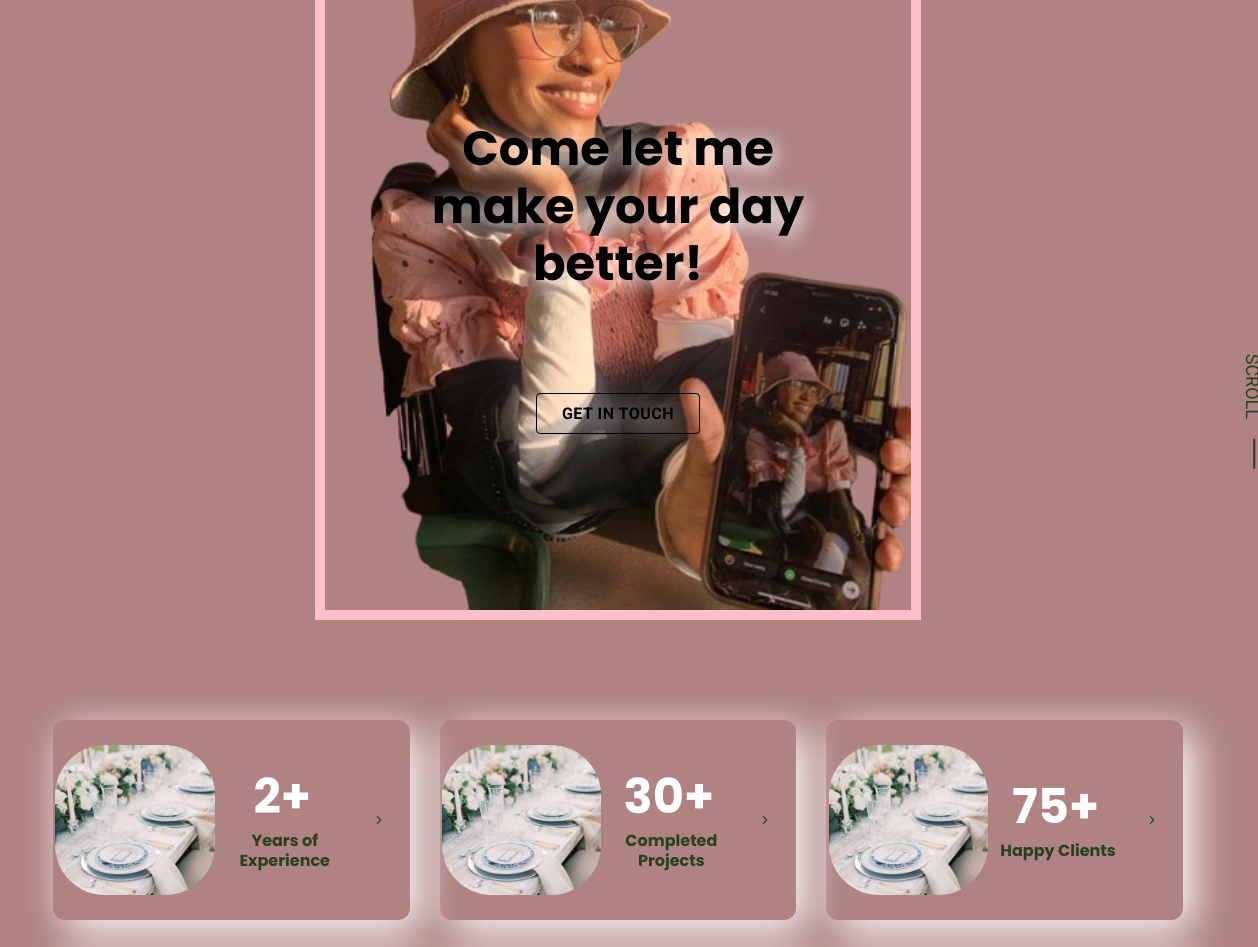
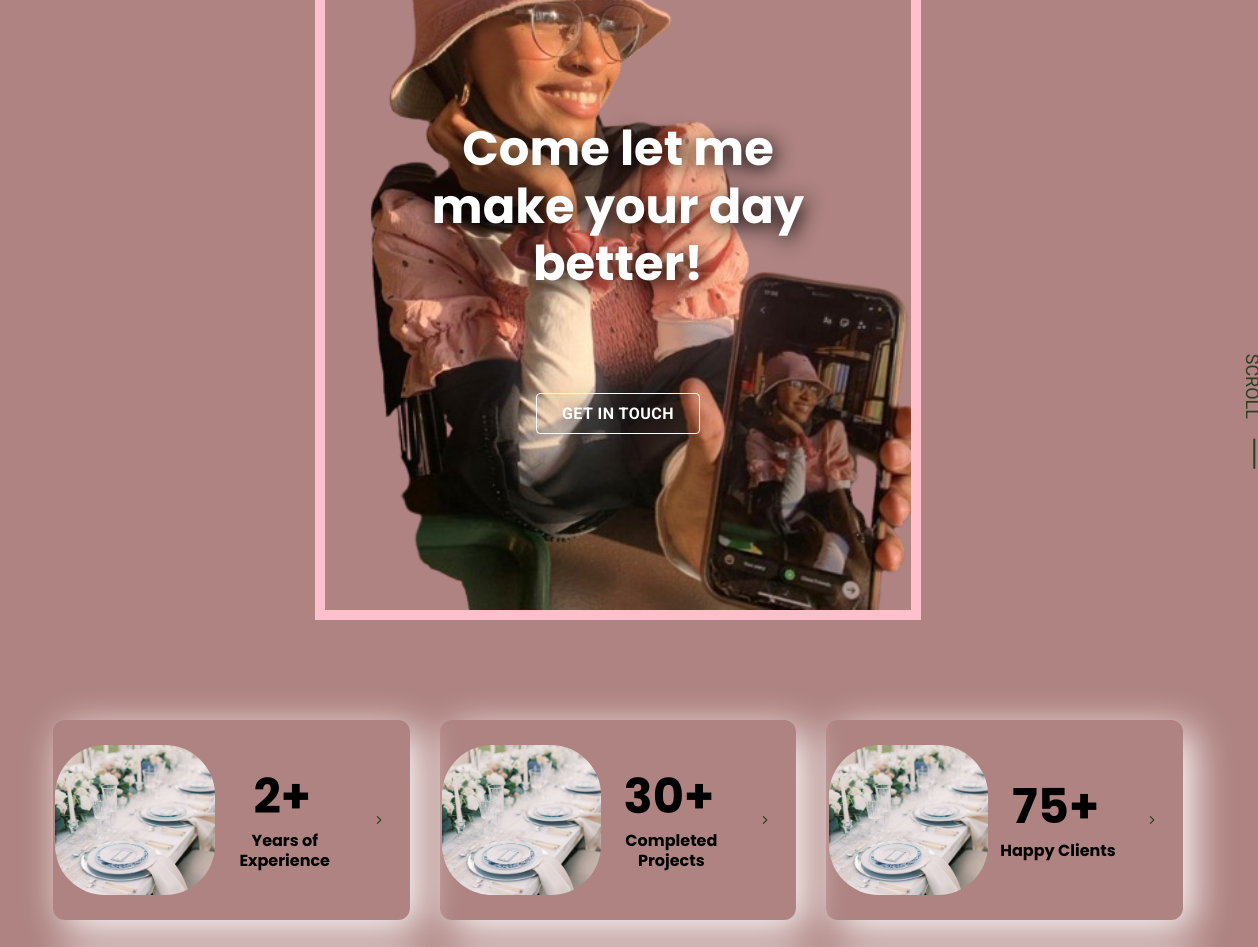
Before and after one commit to Najma141/Najma, a plain HTML site: page index.html in a window 1280 px wide. Shown: the part 280-1227 px from the top of the page, 22-1280 px from the left. Drawn offline with nearby package versions, Linux system fonts and the light colour scheme; a web font is replaced by a local one.

Commit message:
Update style.css

```diff
--- a/assets/css/style.css
+++ b/assets/css/style.css
@@ -26,7 +26,7 @@ border-radius: 15px;
    */
     --raw-seinna: rgb(255, 255, 255);
     --sizzling-sunrise: #AE8381;
-    --scarlet: hsl(110, 75%, 2%);
+    --scarlet: hsl(0, 94%, 33%);
     --black: #ffffff;
     --white: #000000;
     /**
@@ -223,7 +223,7 @@ body.active {
 }
 
 .btn-secondary {
-    background: hsl(0, 70%, 68%);
+    background: #AE8381;
     border-color: var(--raw-seinna);
     color: var(--black);
 }
@@ -555,13 +555,13 @@ main {
 
 .stats-card .card-title {
     width: calc(100% - 95px);
-    color: var(--raw-seinna);
+    color: var(--white);
     text-align: center;
 }
 
 .stats-card .card-title strong {
     display: block;
-    color: var(--color-primary);
+    color: var(--white);
     font-size: initial;
     line-height: 1.3;
     margin-top: 5px;
@@ -925,7 +925,7 @@ textarea.input-field {
 
 .copyright a {
     display: inline-block;
-    color: var(--raw-seinna);
+    color: var(--color-primary);
 }
 
 /*-----------------------------------*\
@@ -1133,10 +1133,10 @@ textarea.input-field {
 
     }
     .hero-content {
-        --color-primary: var(--white);
+        --color-primary: var(--black);
         position: absolute;
         top: 50%;
-        filter: drop-shadow(2px 4px 10px var(--black));
+        filter: drop-shadow(2px 4px 10px var(--white));
     }
     .hero .btn-primary:is(:hover, :focus) {
         color: hsl(0, 0%, 12%);
```
